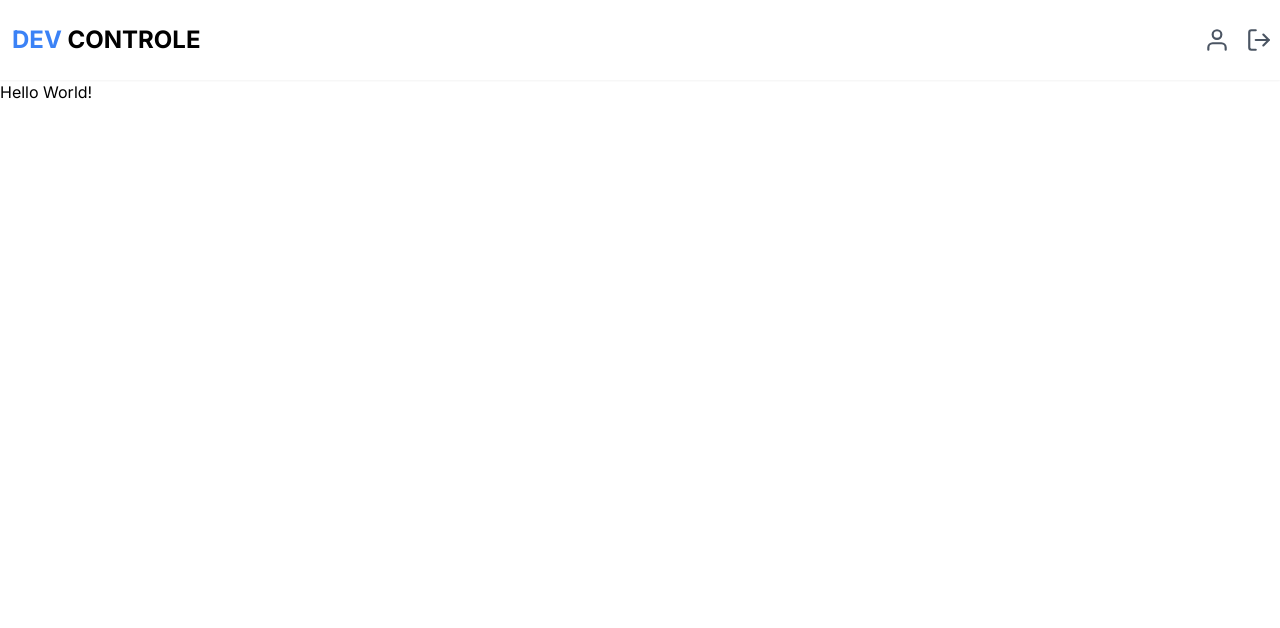
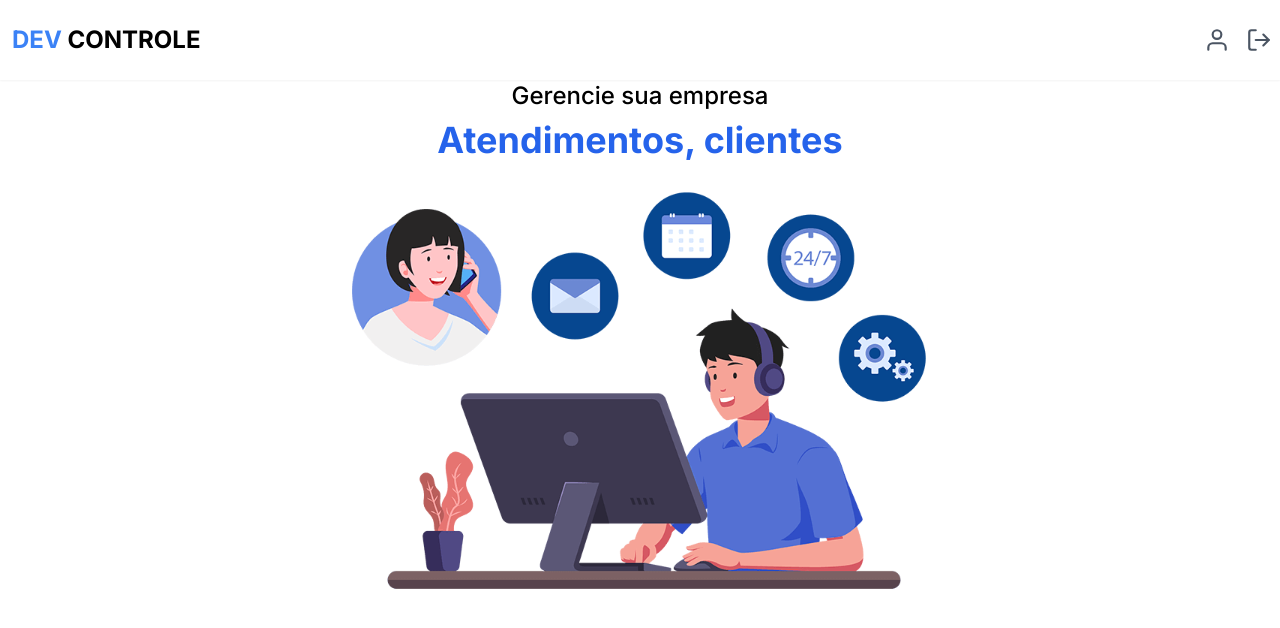
Before and after one commit to rafaelroncoletateste/devcontrole, a Next.js app: page / in a window 1280 px wide. Shown: the top 628 px of the page. Built offline with nearby package versions, Linux system fonts and the light colour scheme.

Commit message:
Criando nossa página home

```diff
--- /dev/null
+++ b/src/app/dashboard/page.tsx
@@ -0,0 +1,9 @@
+import { Container } from '@/components/container'
+
+export default function Dashboard() {
+  return (
+    <Container>
+      <h1>Dashboard</h1>
+    </Container>
+  );
+}
--- a/src/app/page.tsx
+++ b/src/app/page.tsx
@@ -1,7 +1,18 @@
+import Image from "next/image";
+import heroImg from "@/assets/hero.svg";
+
 export default function Home() {
   return (
-    <div>
-      <h1>Hello World!</h1>
-    </div>
+    <main className="flex flex-col items-center justify-center min-h-[calc(100vh - 80px)]">
+      <h2 className="font-medium text-2xl mb-2">Gerencie sua empresa</h2>
+      <h1 className="font-bold text-3xl mb-8 text-blue-600 md:text-4xl">Atendimentos, clientes</h1>
+
+      <Image
+        src={heroImg}
+        alt="Imagem principal DevControle"
+        width={600}
+        className="max-w-sm md:max-w-xl"
+      />
+    </main>
   );
 }
--- /dev/null
+++ b/src/components/container/index.tsx
@@ -0,0 +1,9 @@
+import { ReactNode } from "react";
+
+export function Container({ children }: { children: ReactNode }) {
+  return (
+    <div className="w-full max-w-7xl mx-auto px-2">
+      {children}
+    </div>
+  );
+}
```
Also changed, not shown: src/assets/hero.svg (added).
